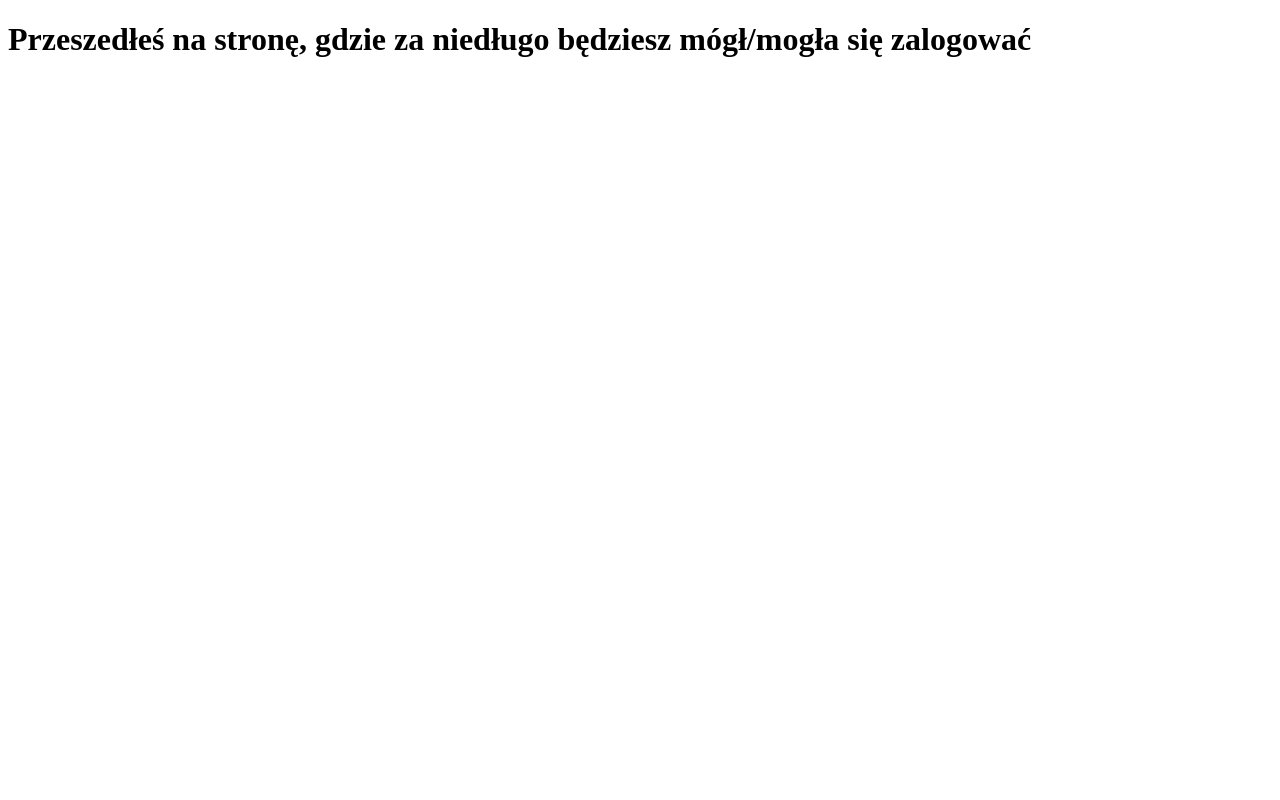
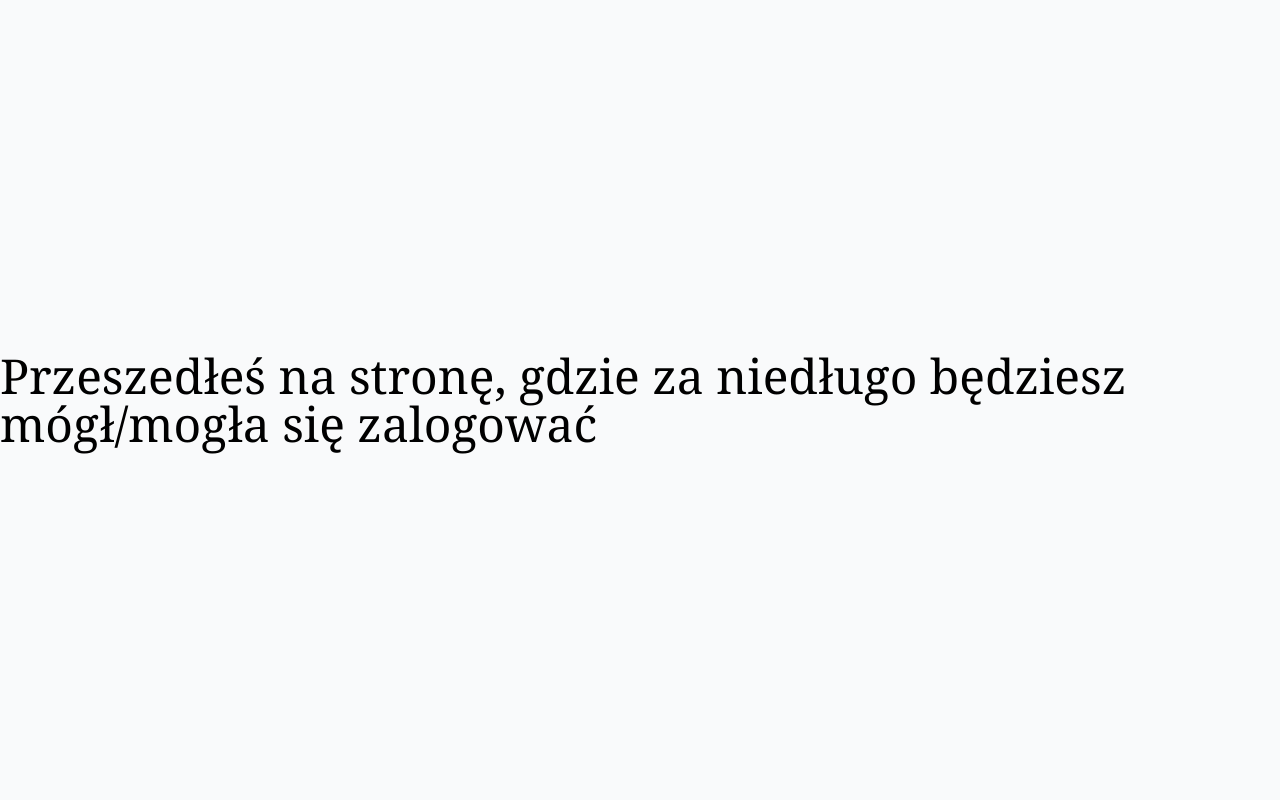
Before and after one commit to codingtenshi/namecie, a Django app: page /login/ in a window 1280 px wide. Run offline with Django 4.2, Linux system fonts and the light colour scheme; some libraries are stand-ins or nearby versions.

Commit message:
Add tailwind to login.html (#7)

```diff
--- a/namecieProject/templates/login.html
+++ b/namecieProject/templates/login.html
@@ -1,11 +1,20 @@
+{% load static tailwind_tags %}
 <!DOCTYPE html>
 <html lang="en">
+
 <head>
     <meta charset="UTF-8">
     <meta name="viewport" content="width=device-width, initial-scale=1.0">
+    {% tailwind_css %}
     <title>Zaloguj się</title>
 </head>
-<body>
-    <h1>Przeszedłeś na stronę, gdzie za niedługo będziesz mógł/mogła się zalogować</h1>
+
+<body class="bg-gray-50 font-serif leading-normal tracking-normal">
+    <div class="container mx-auto">
+        <section class="flex items-center justify-center h-screen">
+            <h1 class="text-5xl">Przeszedłeś na stronę, gdzie za niedługo będziesz mógł/mogła się zalogować</h1>
+        </section>
+    </div>
 </body>
+
 </html>
```
